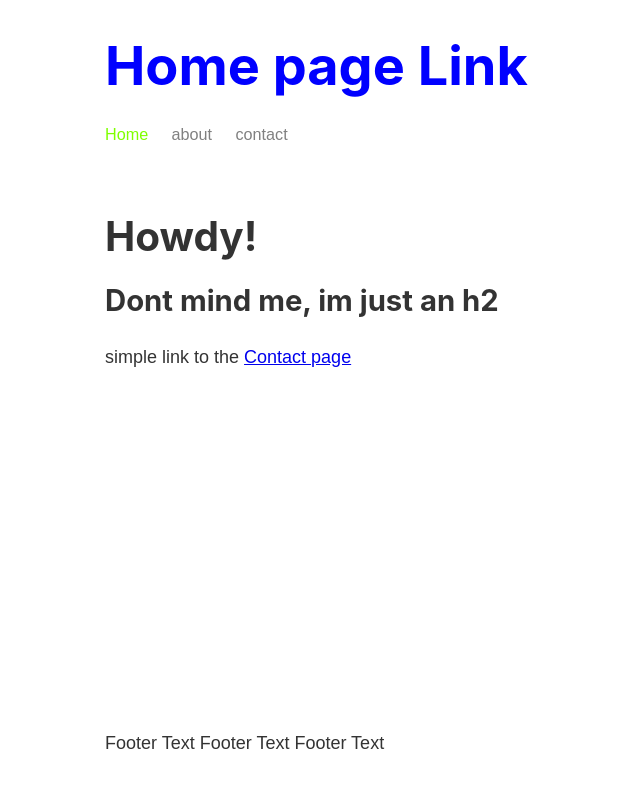
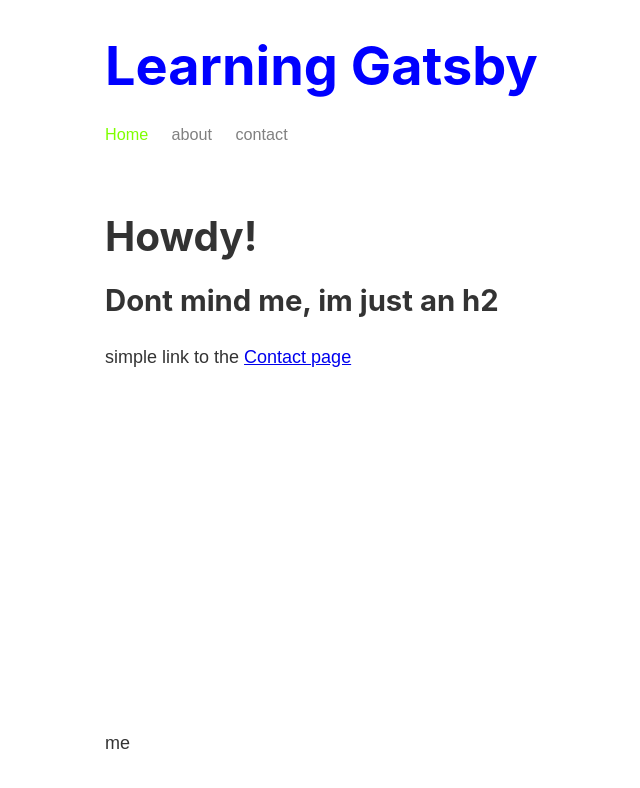
Before and after one commit to coffeelabor/Joey_fe, a Gatsby site in the folder Joey_Hardwood/: page / in a window 1280 px wide. Shown: the whole page, without its empty margins (178-818 px from the left). Built offline with nearby package versions, Linux system fonts and the light colour scheme; Gatsby itself is replaced by a stand-in of ours.

Commit message:
footer and header w/ dynamic data from siteMetadata

```diff
--- a/Joey_Hardwood/gatsby-config.js
+++ b/Joey_Hardwood/gatsby-config.js
@@ -6,6 +6,11 @@
 
 module.exports = {
   /* Your site config here */
+  siteMetadata: {
+    title: 'Learning Gatsby',
+    author: 'me'
+  },
+
   plugins: [
     'gatsby-plugin-sass'
   ],
--- a/Joey_Hardwood/src/components/footer.js
+++ b/Joey_Hardwood/src/components/footer.js
@@ -1,10 +1,20 @@
 import React from 'react'
+import { graphql, useStaticQuery } from "gatsby"
 
 const Footer = () => {
+    const data = useStaticQuery(graphql`
+      query {
+        site {
+          siteMetadata {
+            author
+          }
+        }
+      }
+    `)
     return (
         <footer>
             <p>
-                Footer Text Footer Text Footer Text
+                {data.site.siteMetadata.author}
             </p>
         </footer>
     )
--- a/Joey_Hardwood/src/components/header.js
+++ b/Joey_Hardwood/src/components/header.js
@@ -1,15 +1,25 @@
 import React from 'react'
-import {Link} from 'gatsby'
+import {Link, graphql, useStaticQuery} from 'gatsby'
 
 // import './header.module.scss'
 import headerStyles from './header.module.scss'
 
 const Header = () => {
+  const data = useStaticQuery(graphql`
+    query {
+      site {
+        siteMetadata {
+          title
+        }
+      }
+    }
+  `)
+
   return (
     <header className={headerStyles.header}>
       <h1>
         <Link className={headerStyles.title} to="/">
-            Home page Link
+          {data.site.siteMetadata.title}
         </Link>
       </h1>
       <nav>
```
Lines whose indentation alone changed are shown as unchanged.
